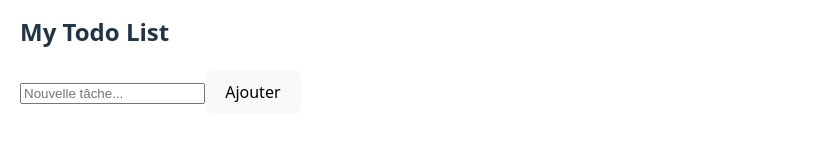
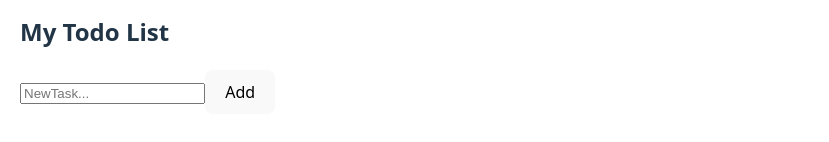
Before and after one commit to Anthonynoel22/Exercices-React, a React (Vite) app: page / in a window 1280 px wide. Both pictures are taken after a click on the button "Todo List". Shown: the part 422-564 px from the top of the page, without its empty margins (0-829 px from the left). Built offline with nearby package versions, Linux system fonts and the light colour scheme.

Commit message:
change some text on TodoList

```diff
--- a/src/components/TodoList.jsx
+++ b/src/components/TodoList.jsx
@@ -4,6 +4,7 @@ function TodoList() {
     const [tasks, setTask] = useState([]);
     const [newTask, setNewTask] = useState("");
 
+    //.trim pour éviter les espacement et chaines vides
     const addTask = () => {
         if (newTask.trim()) {
             setTask([...tasks, newTask]);
@@ -24,9 +25,9 @@ function TodoList() {
             <input
                 value={newTask}
                 onChange={ e => setNewTask(e.target.value)}
-                placeholder="Nouvelle tâche..."
+                placeholder="NewTask..."
             />
-            <button onClick={addTask}>Ajouter</button>
+            <button onClick={addTask}>Add</button>
 
             <ul>
                 {tasks.map((task, index) => (
```
